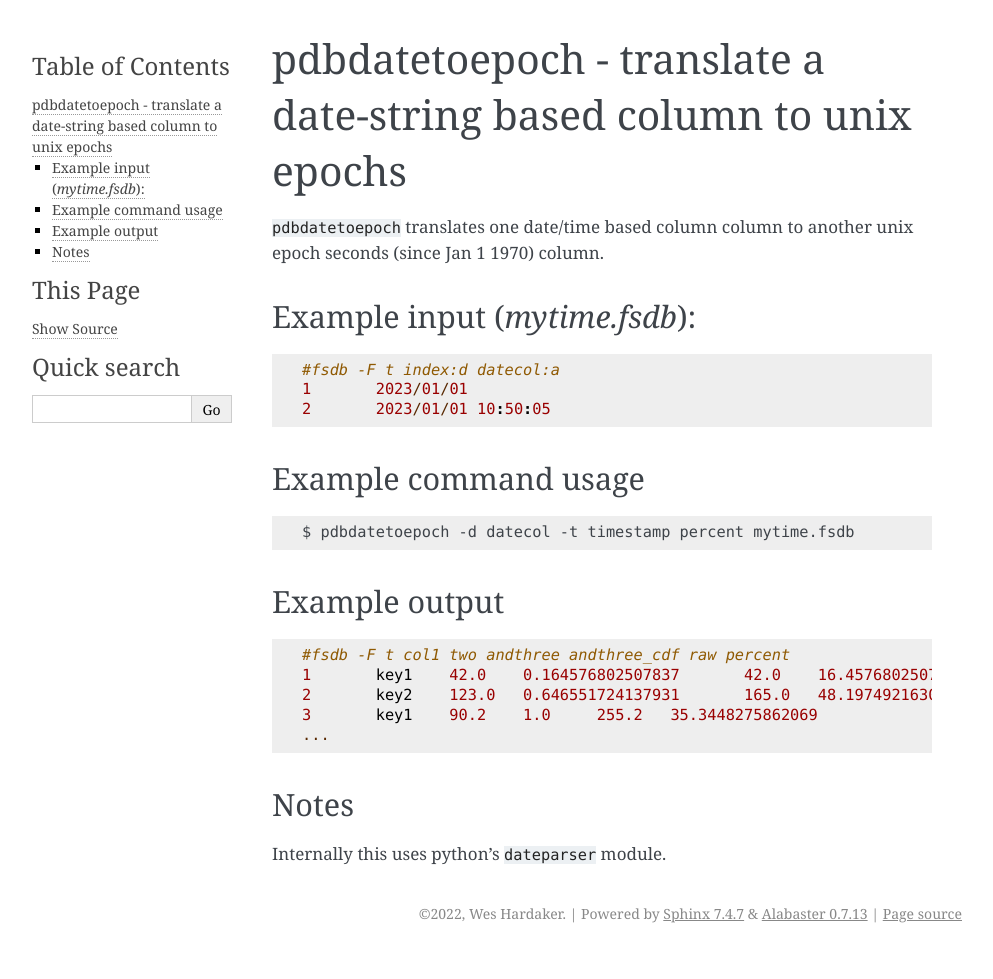
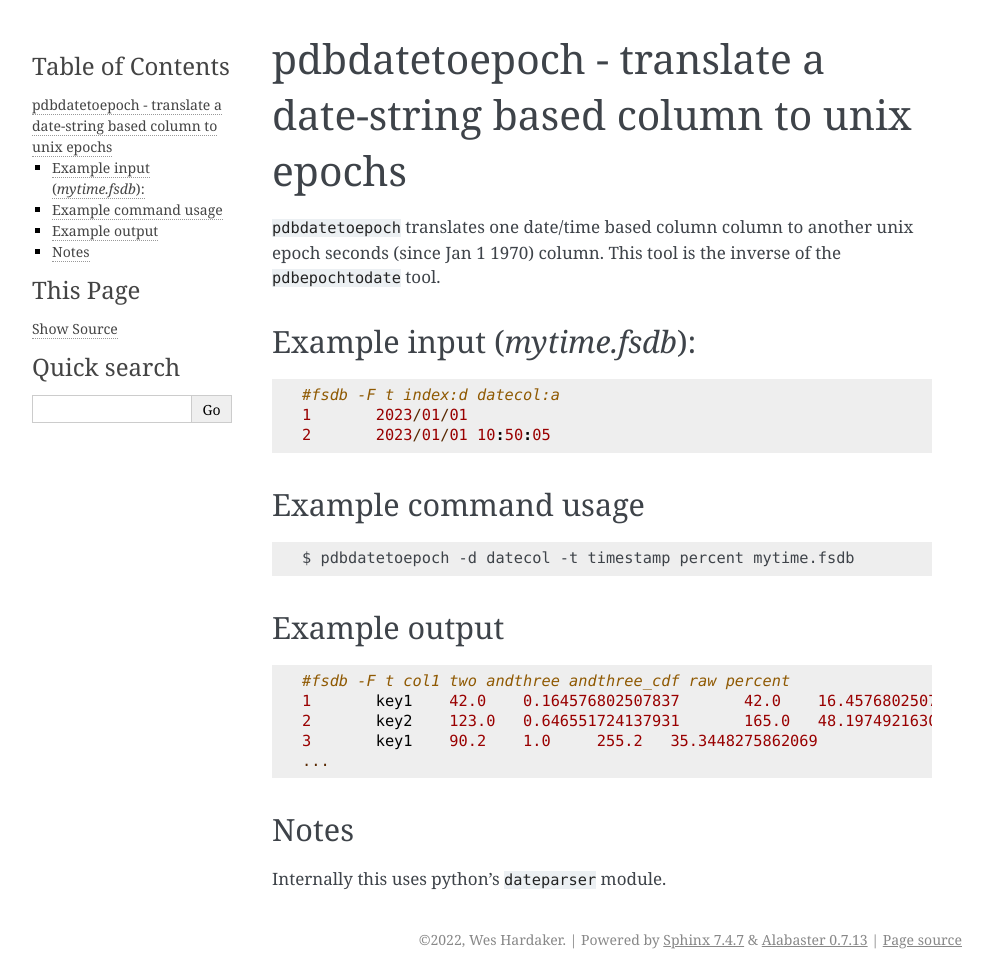
Before and after one commit to hardaker/pyfsdb, a Sphinx documentation site: the page built from docs/tools/pdbdatetoepoch.md, in a window 1280 px wide. Shown: the whole page, without its empty margins (148-1141 px from the left). Built offline with Sphinx 7.4.7, drawn with Linux system fonts in a browser that asks for light colours; before the commit the page ends 953 px from its top, so only the background shows below that.

Commit message:
cross-link

```diff
--- a/docs/tools/pdbdatetoepoch.md
+++ b/docs/tools/pdbdatetoepoch.md
@@ -1,7 +1,8 @@
 ### pdbdatetoepoch - translate a date-string based column to unix epochs
 
 `pdbdatetoepoch` translates one date/time based column column to
-another unix epoch seconds (since Jan 1 1970) column.
+another unix epoch seconds (since Jan 1 1970) column.  This
+tool is the inverse of the `pdbepochtodate` tool.
 
 #### Example input (*mytime.fsdb*):
 
```
